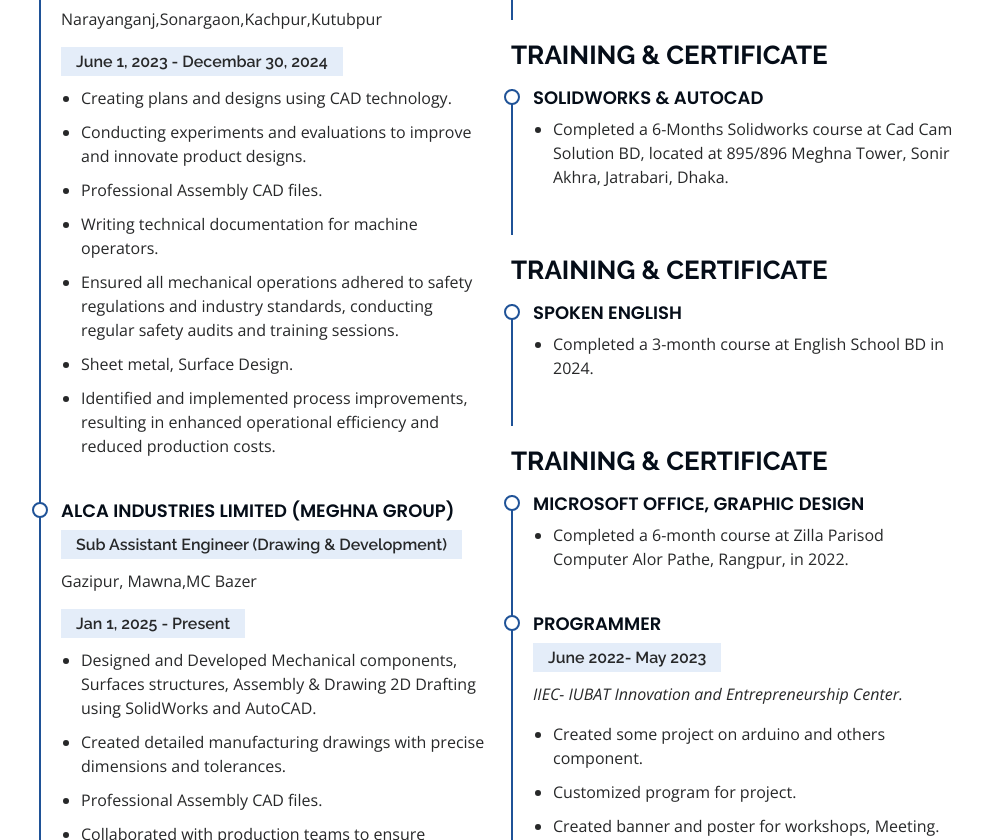
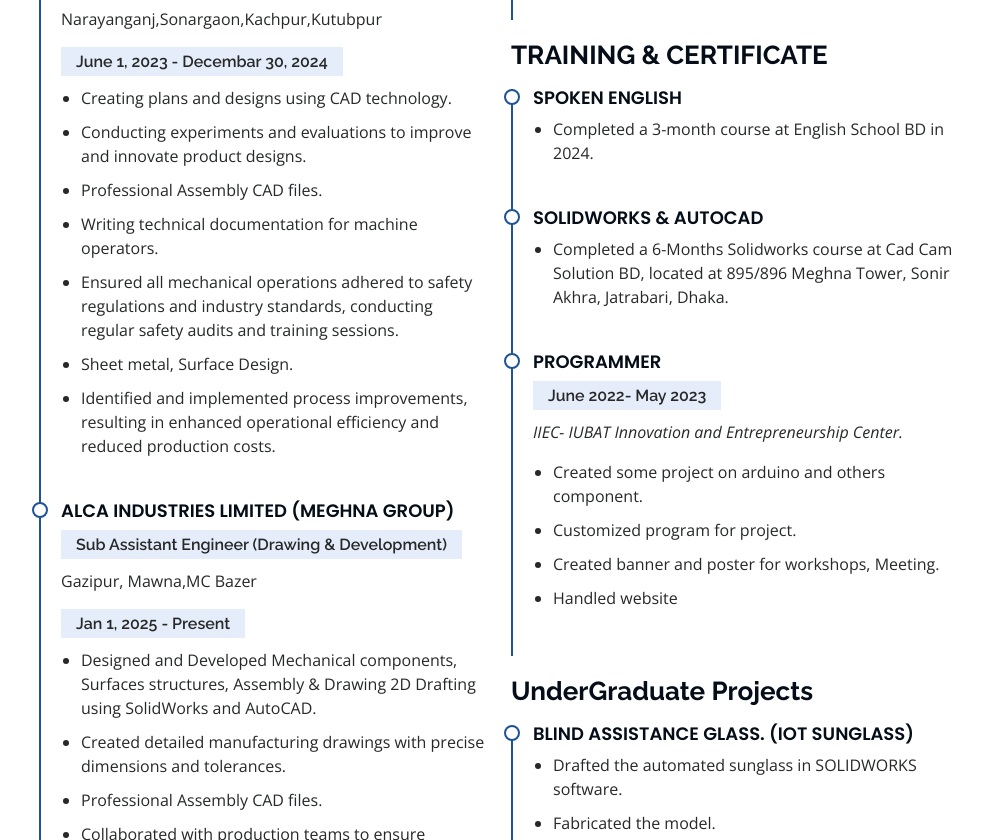
Before and after one commit to kowshik75/kowshik75.github.io, a plain HTML site: page index.html in a window 1280 px wide. Shown: the part 2721-3561 px from the top of the page, without its empty margins (291-1273 px from the left). Drawn offline with nearby package versions, Linux system fonts and the light colour scheme.

Commit message:
Update index.html

```diff
--- a/index.html
+++ b/index.html
@@ -351,16 +351,7 @@ I am a passionate "Mechanical Engineer and CAD Designer" with expertise in "Soli
               </ul>
             </div>
 
-            <h3 class="resume-title">TRAINING & CERTIFICATE</h3>
 
-            <div class="resume-item">
-              <h4>Solidworks & AutoCAD</h4>
-
-
-              <ul>
-                <li>Completed a 6-Months Solidworks course at Cad Cam Solution BD, located at 895/896 Meghna Tower, Sonir Akhra, Jatrabari, Dhaka.</li>
-              </ul>
-            </div>
             <h3 class="resume-title">TRAINING & CERTIFICATE</h3>
 
             <div class="resume-item">
@@ -369,19 +360,14 @@ I am a passionate "Mechanical Engineer and CAD Designer" with expertise in "Soli
 
               <ul>
                 <li>Completed a 3-month course at English School BD in 2024.</li>
-              </ul>
             </div>
-            <h3 class="resume-title">TRAINING & CERTIFICATE</h3>
-
             <div class="resume-item">
-              <h4>Microsoft Office, Graphic Design</h4>
-
+              <h4>Solidworks &  AutoCAD</h4>
 
               <ul>
-                <li>Completed a 6-month course at Zilla Parisod Computer Alor Pathe, Rangpur, in 2022.</li>
-              </ul>
+                <li>Completed a 6-Months Solidworks course at Cad Cam Solution BD, located at 895/896 Meghna Tower, Sonir Akhra, Jatrabari, Dhaka.</li>
+
             </div>
-
             <div class="resume-item">
               <h4>Programmer</h4>
               <h5>June 2022- May 2023</h5>
```
